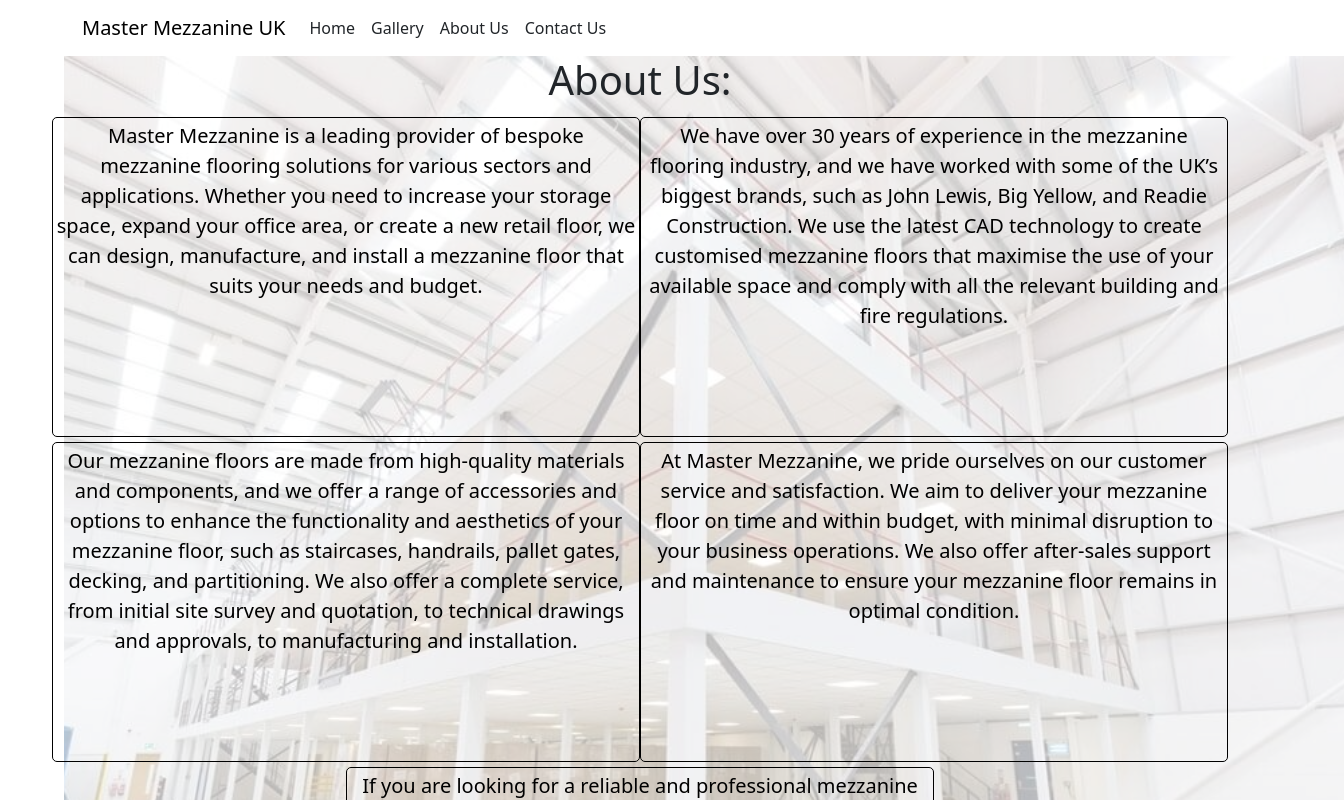
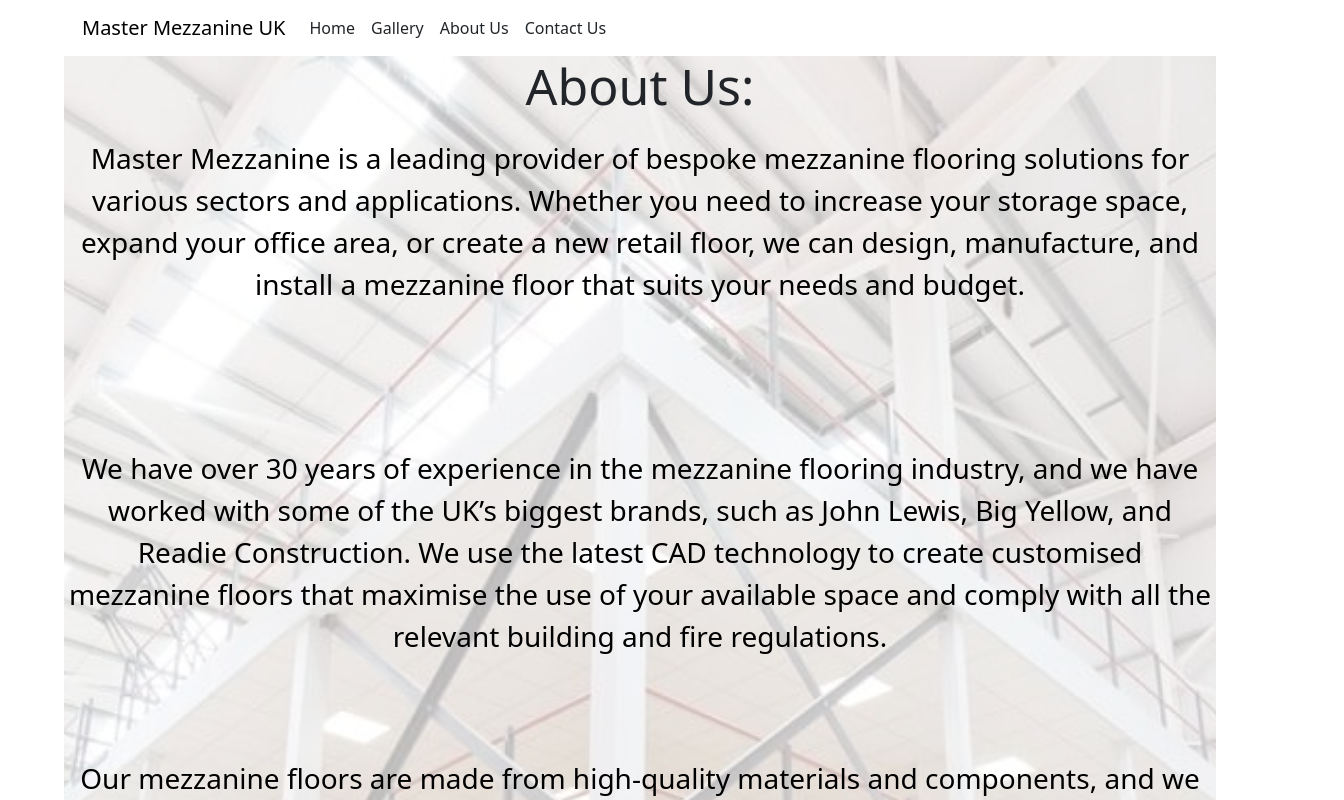
Before and after one commit to jacam666/mezzanine-website, a React (Create React App) app: page /Pages/AboutUsPage in a window 1280 px wide. Shown: the top 800 px of the page, 1344 px wide, since content can reach past the window. Built offline with nearby package versions, Linux system fonts and the light colour scheme.

Commit message:
restyled about us page and added new media query size

```diff
--- a/src/Components/Footer.js
+++ b/src/Components/Footer.js
@@ -60,7 +60,7 @@ export default function Footer() {
                                 </a>
                             </p>
                         </MDBCol>
-
+{/*
                         <MDBCol md="3" lg="2" xl="2" className='mx-auto mb-4 text-light'>
                             <h6 className='text-uppercase fw-bold mb-4 text-light'>Useful links</h6>
                             <p>
@@ -78,7 +78,7 @@ export default function Footer() {
                                     Contact Us
                                 </a>
                             </p>
-                        </MDBCol>
+                        </MDBCol> */}
 
                         <MDBCol md="4" lg="3" xl="3" className='mx-auto mb-md-0 mb-4 text-light'>
                             <h6 className='text-uppercase fw-bold mb-4'>Contact</h6>
--- a/src/Pages/AboutUsPage.js
+++ b/src/Pages/AboutUsPage.js
@@ -4,21 +4,21 @@ import '../Styles/AboutUs.css'
 function AboutUsPage() {
     return (
         <div className='about-us-container'>
-            <h1>About Us:</h1>
+            <h1 className='about-us-header'>About Us:</h1>
             <div className='row'>
-            <p className='about-us-description  col-lg-6 col-md-12 col-sm-12'>
+            <p className='about-us-description  col-12' id='paragraph-1'>
                 Master Mezzanine is a leading provider of bespoke mezzanine flooring solutions for various sectors and applications. Whether you need to increase your storage space, expand your office area, or create a new retail floor, we can design, manufacture, and install a mezzanine floor that suits your needs and budget.
             </p>
-            <p className='about-us-description  col-lg-6 col-md-12 col-sm-12'>
+            <p className='about-us-description  col-12'>
                 We have over 30 years of experience in the mezzanine flooring industry, and we have worked with some of the UK’s biggest brands, such as John Lewis, Big Yellow, and Readie Construction. We use the latest CAD technology to create customised mezzanine floors that maximise the use of your available space and comply with all the relevant building and fire regulations.
             </p>
-            <p className='about-us-description col-lg-6 col-md-12 col-sm-12'>
+            <p className='about-us-description col-12'>
                 Our mezzanine floors are made from high-quality materials and components, and we offer a range of accessories and options to enhance the functionality and aesthetics of your mezzanine floor, such as staircases, handrails, pallet gates, decking, and partitioning. We also offer a complete service, from initial site survey and quotation, to technical drawings and approvals, to manufacturing and installation.
             </p>
-            <p className='about-us-description col-lg-6 col-md-12 col-sm-12'>
+            <p className='about-us-description col-12'>
                 At Master Mezzanine, we pride ourselves on our customer service and satisfaction. We aim to deliver your mezzanine floor on time and within budget, with minimal disruption to your business operations. We also offer after-sales support and maintenance to ensure your mezzanine floor remains in optimal condition.
             </p>
-            <p className='about-us-description col-lg-6 col-md-12 col-sm-12'>
+            <p className='about-us-description col-12' id='paragraph-5'>
                 If you are looking for a reliable and professional mezzanine flooring installation company, look no further than Mezzanine Floors UK. Contact us today to find out how we can help you transform your space with a mezzanine floor.
             </p>
             </div>
--- a/src/Styles/AboutUs.css
+++ b/src/Styles/AboutUs.css
@@ -1,3 +1,7 @@
+.about-us-header {
+    font-size: 30px;
+}
+
 .about-us-container {
     position: relative;
     display: flex;
@@ -14,7 +18,7 @@
     right: 0;
     bottom: 0;
     left: 0;
-    width: 100vw;
+    width: auto;
     background-image: url('/public/Images/Mezzanine-Floor-construction-7-1024x768.jpg');
     background-size: cover;
     background-position: center;
@@ -26,18 +30,41 @@
 .about-us-description {
     position: relative;
     z-index: 1;
-    border: 1px solid black;
     margin: auto;
-    height: 26vh;
-    margin-top: 5px;
+    margin-top: 30px;
     padding: 3px;
     border-radius: 5px;
     color: black;
+    width: auto;
 }
+
+#paragraph-1 {
+    margin-top: 10px;
+}
+#paragraph-5 {
+    margin-bottom: 20px;
+}
+
 @media screen and (min-width: 1200px ) {
     .about-us-description {
-        height: 40vh;
+        height: 35vh;
         padding: auto;
-        font-size: 20px;
+        font-size: 28px;
+        width: 90vw;
+    }
+    .about-us-header {
+        font-size: 50px;
     }
 }
+
+@media screen and (min-width: 1400px ) {
+    .about-us-description {
+        height: 35vh;
+        padding: auto;
+        font-size: 40px;
+        width: 90vw;
+    }
+    .about-us-header {
+        font-size: 60px;
+    }
+}
```
